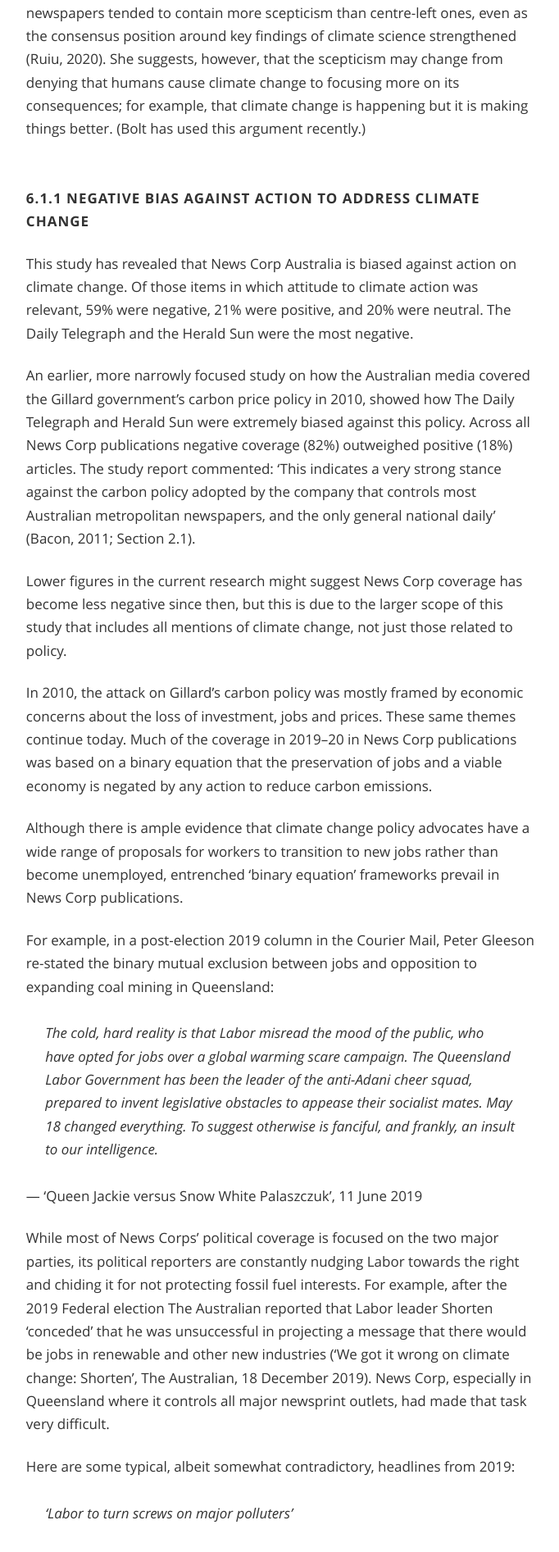
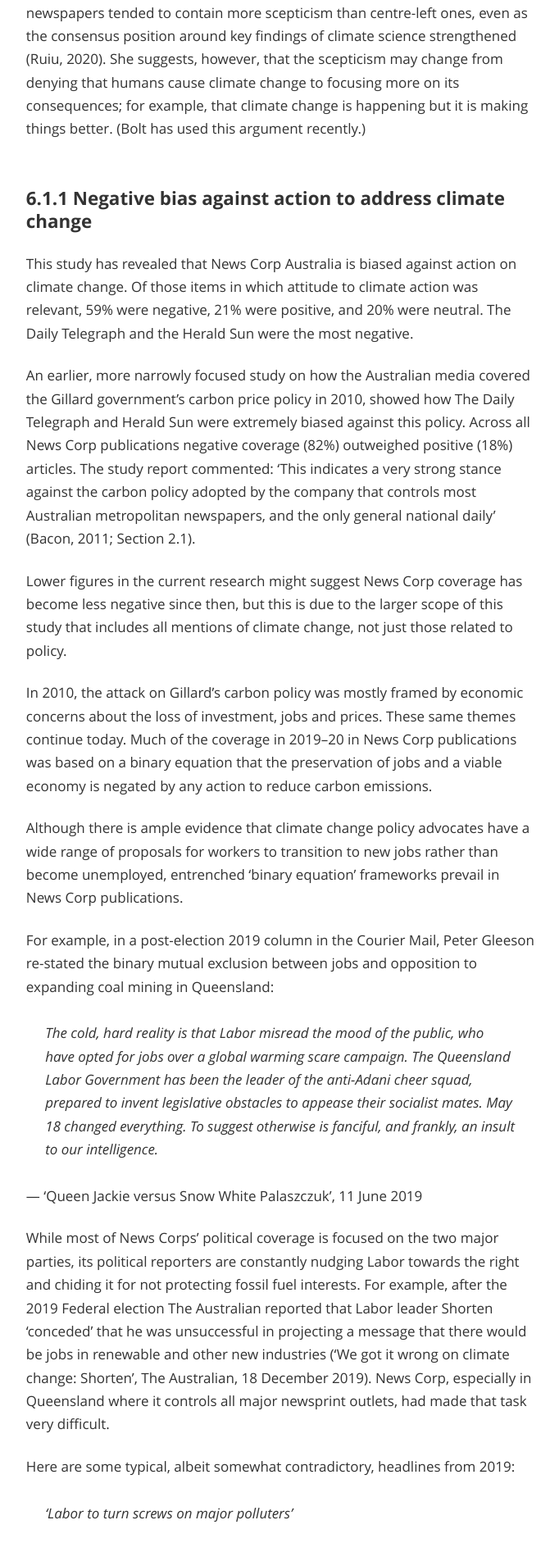
Before and after one commit to investigate/sceptical-climate, a Jekyll site: the page built from part-3/reporting-climate-change/06-01-politics.html, in a window 1280 px wide. Shown: the part 883-2776 px from the top of the page at 82% size, without its empty margins (143-825 px from the left). Built offline with Jekyll 4.4.1, drawn with Linux system fonts in a browser that asks for light colours; nearby versions of some CDN libraries; Markdown is read by kramdown in place of the engine named in the settings.

Commit message:
Update heading styles
h4-h6 updated

```diff
--- a/css/style.css
+++ b/css/style.css
@@ -409,8 +409,8 @@
   font-size: 0.875rem; }
 
 h4 {
-  font-size: 17px;
-  font-size: 1.0625rem;
+  font-size: 22.4px;
+  font-size: 1.4rem;
   margin: 28.336px 0px 0px 0px;
   margin: 1.771rem 0rem 0rem 0rem;
   padding: 17px 0px 0px 0px;
@@ -422,26 +422,21 @@
   margin: 2.432rem 0rem 0rem 0rem;
   padding: 17px 0px 0px 0px;
   padding: 1.0625rem 0rem 0rem 0rem;
-  font-size: 17px;
-  font-size: 1.0625rem;
-  text-transform: uppercase;
-  letter-spacing: 1px;
-  letter-spacing: 0.0625rem; }
+  font-size: 22.4px;
+  font-size: 1.4rem; }
 
 h5 {
-  font-size: 17px;
-  font-size: 1.0625rem;
+  font-size: 18.4px;
+  font-size: 1.15rem;
   margin: 28.336px 0px 0px 0px;
   margin: 1.771rem 0rem 0rem 0rem;
   padding: 17px 0px 0px 0px;
   padding: 1.0625rem 0rem 0rem 0rem;
-  font-weight: normal;
-  font-style: italic;
-  text-decoration: underline; }
+  font-weight: bold; }
 
 .subsection h5 {
-  font-size: 17px;
-  font-size: 1.0625rem;
+  font-size: 18.4px;
+  font-size: 1.15rem;
   margin: 28.336px 0px 0px 0px;
   margin: 1.771rem 0rem 0rem 0rem;
   padding: 17px 0px 0px 0px;
@@ -455,9 +450,8 @@
   margin: 1.771rem 0rem 0rem 0rem;
   padding: 17px 0px 0px 0px;
   padding: 1.0625rem 0rem 0rem 0rem;
-  font-weight: normal;
-  font-style: normal;
-  text-decoration: underline; }
+  font-weight: bold;
+  font-style: normal; }
 
 .subsection h6 {
   font-size: 17px;
@@ -468,9 +462,8 @@
   margin: 1.771rem 0rem 0rem 0rem;
   padding: 17px 0px 0px 0px;
   padding: 1.0625rem 0rem 0rem 0rem;
-  font-weight: normal;
-  font-style: italic;
-  text-decoration: underline; }
+  font-weight: bold;
+  font-style: italic; }
 
 p, ul, ol, dl, figure {
   margin: 23.344px 0px 0px;
```
